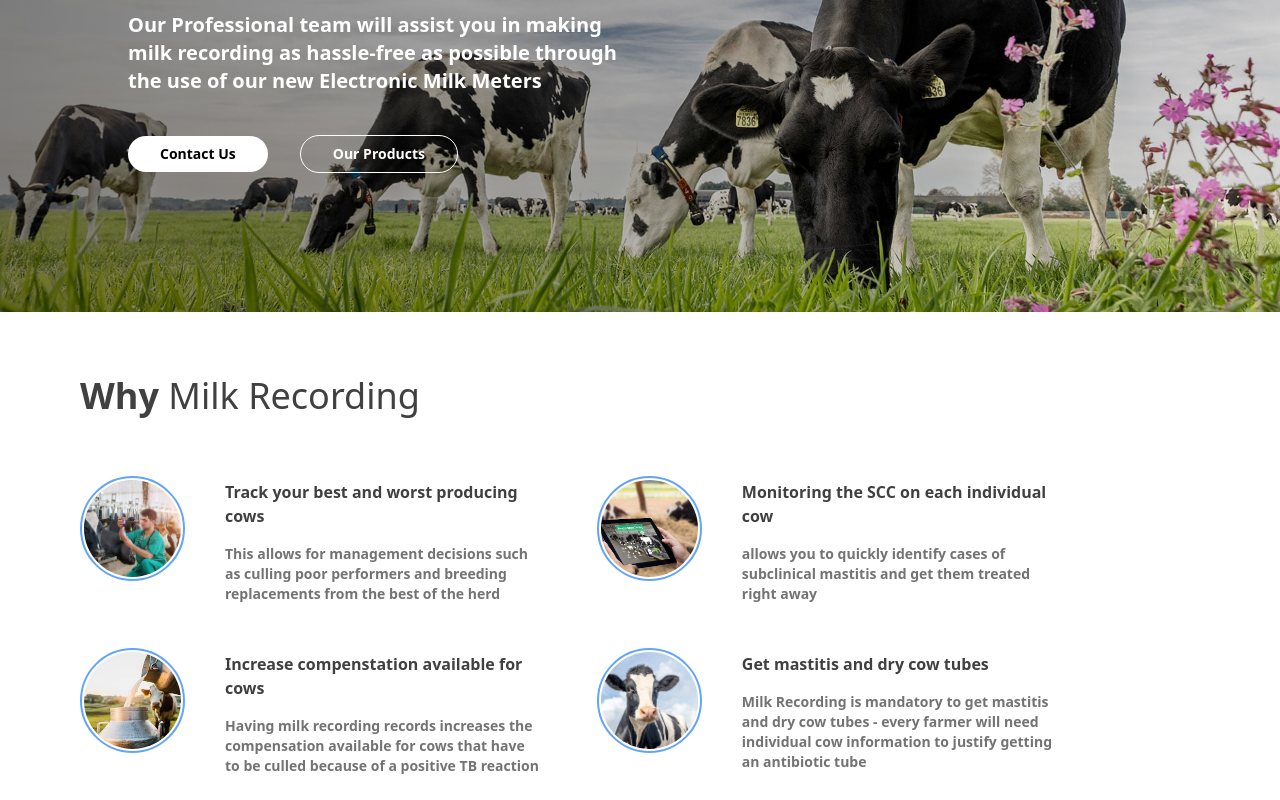
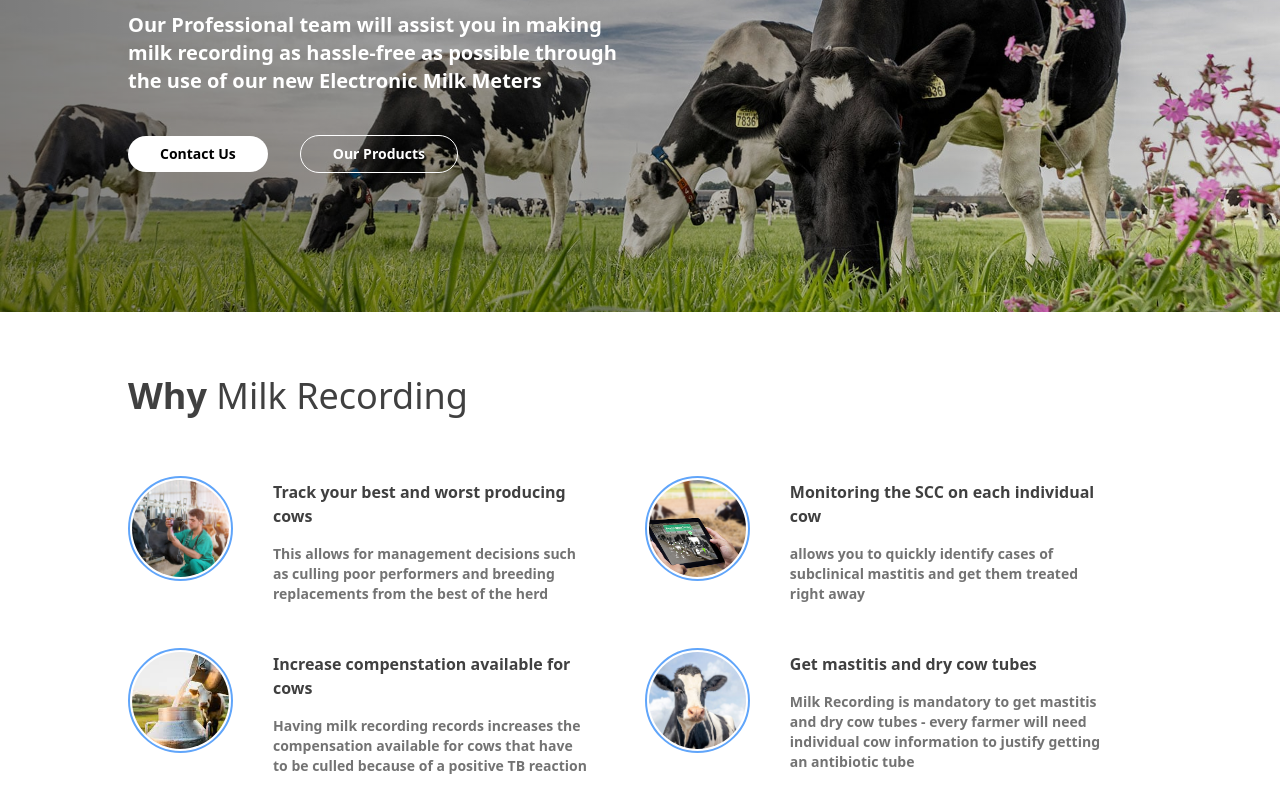
Before and after one commit to SeanGlamuare/dairy-data, a Next.js app: page / in a window 1280 px wide. Shown: the part 432-1232 px from the top of the page. Built offline with nearby package versions, Linux system fonts and the light colour scheme.

Commit message:
fix: centered the Why section

```diff
--- /dev/null
+++ b/components/Benefit/Benefit.tsx
@@ -0,0 +1,7 @@
+import React from "react";
+
+const Benefit = () => {
+	return <div>Benefit</div>;
+};
+
+export default Benefit;
--- a/components/Why/Why.tsx
+++ b/components/Why/Why.tsx
@@ -30,8 +30,8 @@ const reasons = [
 
 const Why = () => {
 	return (
-		<div className="flex flex-col justify-center w-full gap-12 px-20 py-6 mt-10 text-neutral-700">
-			<div className="flex flex-col w-full max-w-5xl gap-y-12 2xl:max-w-7xl">
+		<div className="flex justify-center w-full gap-12 px-20 py-6 mt-10 text-neutral-700">
+			<div className="flex flex-col items-center justify-center w-full max-w-5xl gap-y-12 2xl:max-w-7xl">
 				<div className="w-full text-4xl">
 					<span className="font-bold">Why</span> Milk Recording
 				</div>
```
